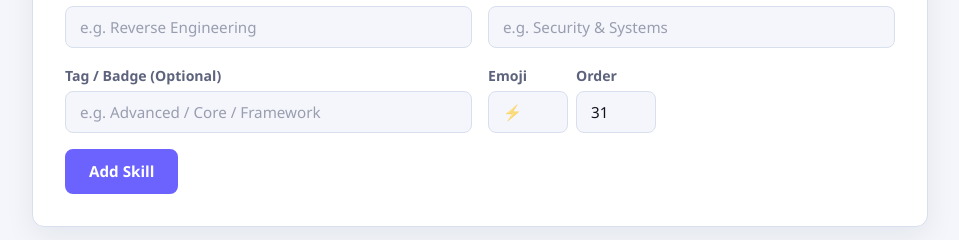
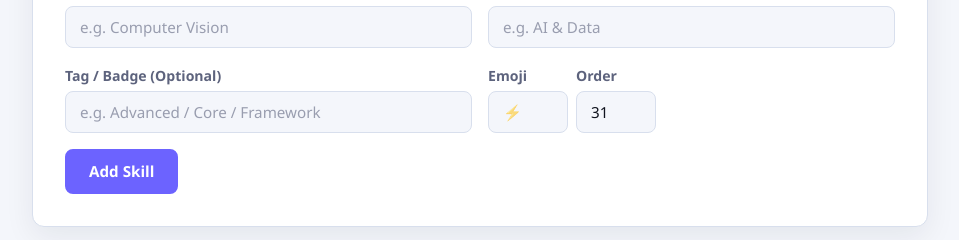
Before and after one commit to R3Dzf/portfolio, a Flask app: page /admin/skills in a window 1280 px wide. Shown: the part 385-625 px from the top of the page, without its empty margins (160-1119 px from the left). Run offline with Flask 3, Linux system fonts and the light colour scheme; the visitor is signed in with stand-in values (Sample User, id 1); data comes from the database, SQL or seed files in the repository; data that the repository does not hold is empty.

Commit message:
Update skill form examples

```diff
--- a/templates/admin/skills.html
+++ b/templates/admin/skills.html
@@ -21,16 +21,16 @@
                 <div class="form-row">
                     <div class="form-group" style="flex: 2;">
                         <label class="form-label" for="add_name">Skill Name <span class="required">*</span></label>
-                        <input class="form-input" type="text" id="add_name" name="name" placeholder="e.g. Reverse Engineering" required>
+                        <input class="form-input" type="text" id="add_name" name="name" placeholder="e.g. Computer Vision" required>
                     </div>
                     <div class="form-group" style="flex: 2;">
                         <label class="form-label" for="add_category">Category <span class="required">*</span></label>
-                        <input class="form-input" type="text" id="add_category" name="category" placeholder="e.g. Security &amp; Systems" list="category_suggestions" required>
+                        <input class="form-input" type="text" id="add_category" name="category" placeholder="e.g. AI &amp; Data" list="category_suggestions" required>
                         <datalist id="category_suggestions">
-                            <option value="Programming & Backend">
-                            <option value="Security & Systems">
-                            <option value="Tools & Automation">
-                            <option value="Core Engineering">
+                            <option value="Programming & Software">
+                            <option value="AI & Data">
+                            <option value="Engineering">
+                            <option value="Tools & Strengths">
                         </datalist>
                     </div>
                 </div>
```
